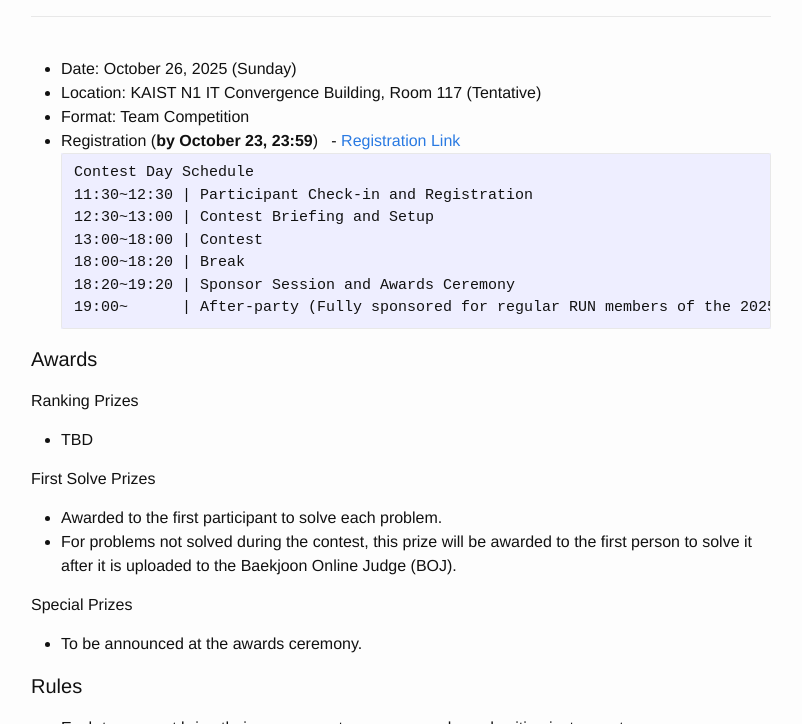
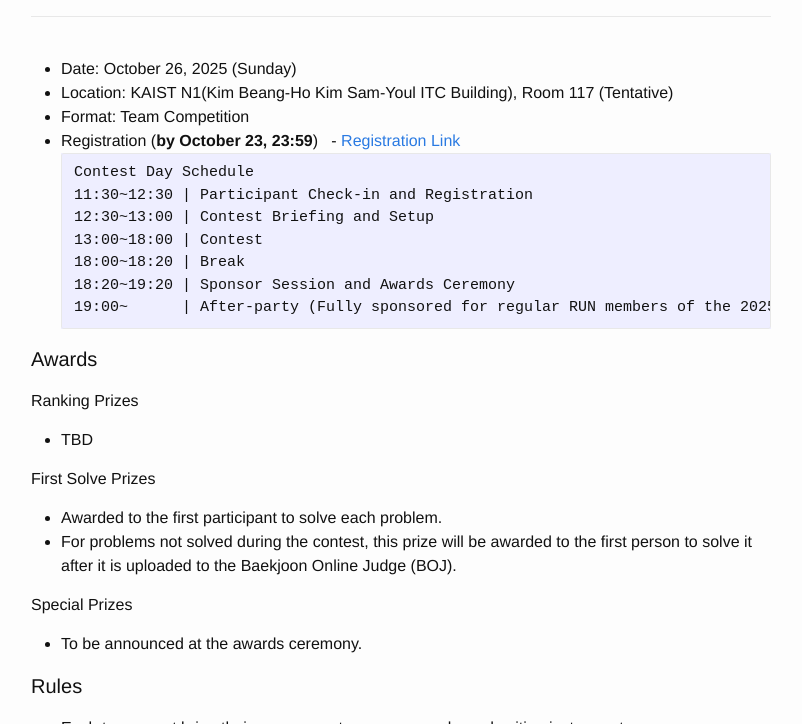
Before and after one commit to RUN-KAIST/kaist.run, a Jekyll site: the page built from contests/2025fall_en.md, in a window 1280 px wide and 900 px high, scrolled down 687 px, cut to the strip 176-900 px from the top of the window. Shown: the whole strip, without its empty margins (239-1041 px from the left). Built offline with Jekyll 4.4.1, drawn with Linux system fonts in a browser that asks for light colours.

Commit message:
Update 2025fall_en.md

```diff
--- a/contests/2025fall_en.md
+++ b/contests/2025fall_en.md
@@ -16,7 +16,7 @@ TODO: Upload Poster
 <hr style="size: 20; margin-top: 40px; margin-bottom: 40px; border: solid; border-width: 0; border-bottom: 1px solid #e8e8e8;"/>
 
 * Date: October 26, 2025 (Sunday)
-* Location: KAIST N1 IT Convergence Building, Room 117 (Tentative)
+* Location: KAIST N1(Kim Beang-Ho Kim Sam-Youl ITC Building), Room 117 (Tentative)
 * Format: Team Competition
 * Registration (**by October 23, 23:59**)
   - [Registration Link](https://forms.gle/hzEv9X2qnpvbQHiM9)
```
